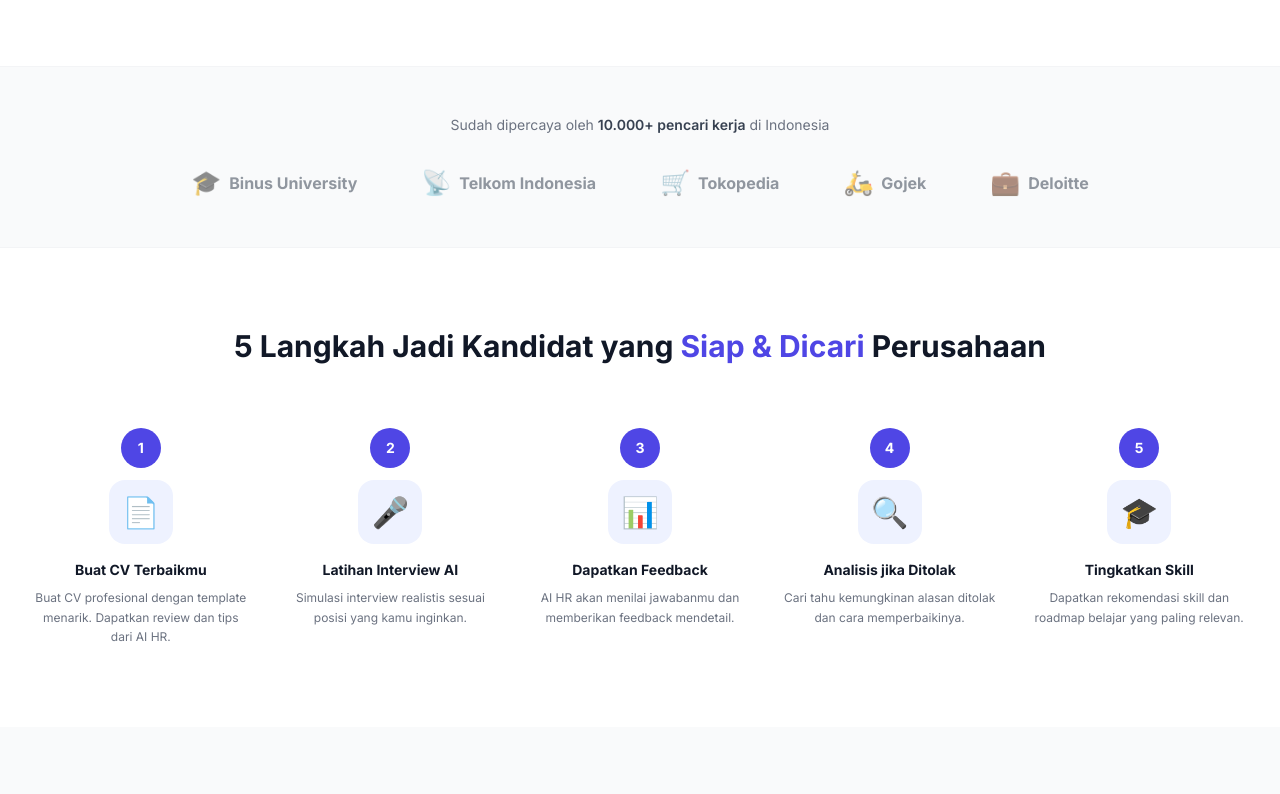
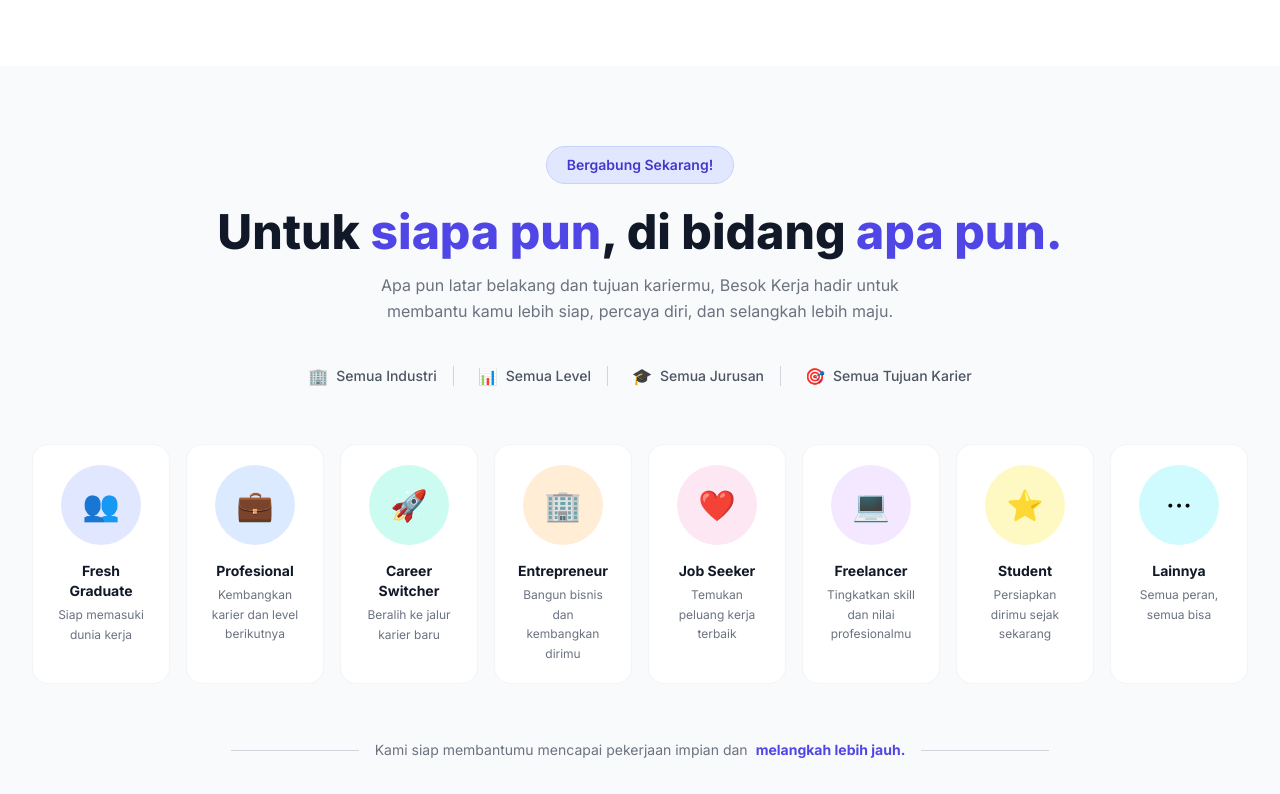
Before and after one commit to Alammahadika/besok-kerja, a Next.js app: page / in a window 1280 px wide. Shown: the part 546-1340 px from the top of the page. Built offline with nearby package versions, Linux system fonts and the light colour scheme.

Commit message:
update trusted by section vivid

```diff
--- a/src/components/TrustedBy.jsx
+++ b/src/components/TrustedBy.jsx
@@ -1,26 +1,136 @@
 export default function TrustedBy() {
-  const companies = [
-    { name: 'Binus University', logo: '🎓' },
-    { name: 'Telkom Indonesia', logo: '📡' },
-    { name: 'Tokopedia', logo: '🛒' },
-    { name: 'Gojek', logo: '🛵' },
-    { name: 'Deloitte', logo: '💼' },
+  const segments = [
+    {
+      icon: '👥',
+      bg: 'bg-indigo-100',
+      iconColor: 'text-indigo-600',
+      title: 'Fresh Graduate',
+      desc: 'Siap memasuki dunia kerja',
+    },
+    {
+      icon: '💼',
+      bg: 'bg-blue-100',
+      iconColor: 'text-blue-600',
+      title: 'Profesional',
+      desc: 'Kembangkan karier dan level berikutnya',
+    },
+    {
+      icon: '🚀',
+      bg: 'bg-teal-100',
+      iconColor: 'text-teal-600',
+      title: 'Career Switcher',
+      desc: 'Beralih ke jalur karier baru',
+    },
+    {
+      icon: '🏢',
+      bg: 'bg-orange-100',
+      iconColor: 'text-orange-600',
+      title: 'Entrepreneur',
+      desc: 'Bangun bisnis dan kembangkan dirimu',
+    },
+    {
+      icon: '❤️',
+      bg: 'bg-pink-100',
+      iconColor: 'text-pink-600',
+      title: 'Job Seeker',
+      desc: 'Temukan peluang kerja terbaik',
+    },
+    {
+      icon: '💻',
+      bg: 'bg-purple-100',
+      iconColor: 'text-purple-600',
+      title: 'Freelancer',
+      desc: 'Tingkatkan skill dan nilai profesionalmu',
+    },
+    {
+      icon: '⭐',
+      bg: 'bg-yellow-100',
+      iconColor: 'text-yellow-600',
+      title: 'Student',
+      desc: 'Persiapkan dirimu sejak sekarang',
+    },
+    {
+      icon: '···',
+      bg: 'bg-cyan-100',
+      iconColor: 'text-cyan-600',
+      title: 'Lainnya',
+      desc: 'Semua peran, semua bisa',
+    },
   ]
 
   return (
-    <section className="py-12 bg-gray-50 border-y border-gray-100">
+    <section className="py-20 bg-gray-50">
       <div className="max-w-7xl mx-auto px-4 sm:px-6 lg:px-8">
-        <p className="text-center text-sm text-gray-500 mb-8">
-          Sudah dipercaya oleh <span className="font-semibold text-gray-700">10.000+ pencari kerja</span> di Indonesia
+
+        {/* Badge */}
+        <div className="flex justify-center mb-6">
+          <div className="inline-flex items-center gap-2 bg-indigo-100 text-indigo-700 px-5 py-2 rounded-full text-sm font-semibold border border-indigo-200">
+            <span>Bergabung Sekarang!</span>
+          </div>
+        </div>
+
+        {/* Heading */}
+        <h2 className="text-4xl lg:text-5xl font-extrabold text-center text-gray-900 mb-4 leading-tight">
+          Untuk{' '}
+          <span className="text-indigo-600">siapa pun</span>
+          , di bidang{' '}
+          <span className="text-indigo-600">apa pun.</span>
+        </h2>
+
+        {/* Sub heading */}
+        <p className="text-center text-gray-500 mb-10 text-base leading-relaxed">
+          Apa pun latar belakang dan tujuan kariermu, Besok Kerja hadir untuk
+          <br />
+          membantu kamu lebih siap, percaya diri, dan selangkah lebih maju.
         </p>
-        <div className="flex flex-wrap items-center justify-center gap-8 lg:gap-16">
-          {companies.map((company, i) => (
-            <div key={i} className="flex items-center gap-2 opacity-60 hover:opacity-100 transition-opacity">
-              <span className="text-2xl">{company.logo}</span>
-              <span className="font-bold text-gray-600">{company.name}</span>
+
+        {/* Tags */}
+        <div className="flex items-center justify-center gap-4 mb-14 flex-wrap">
+          {[
+            { icon: '🏢', label: 'Semua Industri' },
+            { icon: '📊', label: 'Semua Level' },
+            { icon: '🎓', label: 'Semua Jurusan' },
+            { icon: '🎯', label: 'Semua Tujuan Karier' },
+          ].map((tag, i) => (
+            <div key={i} className="flex items-center gap-6">
+              {i > 0 && <div className="h-5 w-px bg-gray-300" />}
+              <div className="flex items-center gap-2">
+                <span className="text-base text-indigo-500">{tag.icon}</span>
+                <span className="text-sm text-gray-600 font-medium">{tag.label}</span>
+              </div>
             </div>
           ))}
         </div>
+
+        {/* Segment Cards */}
+        <div className="grid grid-cols-2 sm:grid-cols-4 lg:grid-cols-8 gap-4 mb-14">
+          {segments.map((segment, i) => (
+            <div
+              key={i}
+              className="bg-white rounded-2xl p-5 flex flex-col items-center text-center gap-4 border border-gray-100 hover:shadow-lg transition-all duration-300 hover:-translate-y-1 cursor-pointer">
+              {/* Icon Circle */}
+              <div className={`w-20 h-20 ${segment.bg} rounded-full flex items-center justify-center`}>
+                <span className="text-3xl">{segment.icon}</span>
+              </div>
+              {/* Text */}
+              <div>
+                <p className="font-bold text-gray-900 text-sm">{segment.title}</p>
+                <p className="text-xs text-gray-500 mt-1 leading-relaxed">{segment.desc}</p>
+              </div>
+            </div>
+          ))}
+        </div>
+
+        {/* Bottom Text */}
+        <div className="flex items-center justify-center gap-4">
+          <div className="h-px bg-gray-300 w-32" />
+          <p className="text-sm text-gray-500 text-center flex items-center gap-2">
+            Kami siap membantumu mencapai pekerjaan impian dan{' '}
+            <span className="text-indigo-600 font-bold">melangkah lebih jauh.</span>
+          </p>
+          <div className="h-px bg-gray-300 w-32" />
+        </div>
+
       </div>
     </section>
   )
```
Also changed, not shown: public/trusted-by.png (added).
